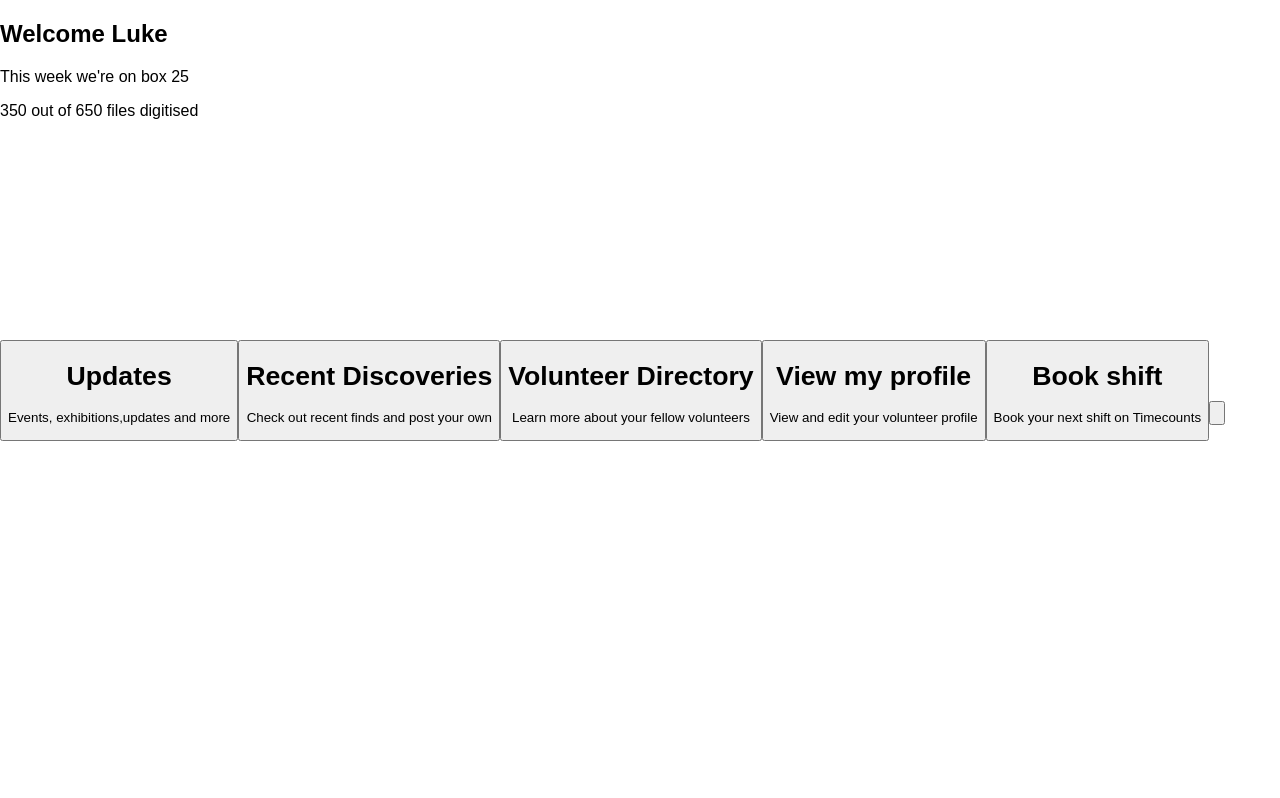
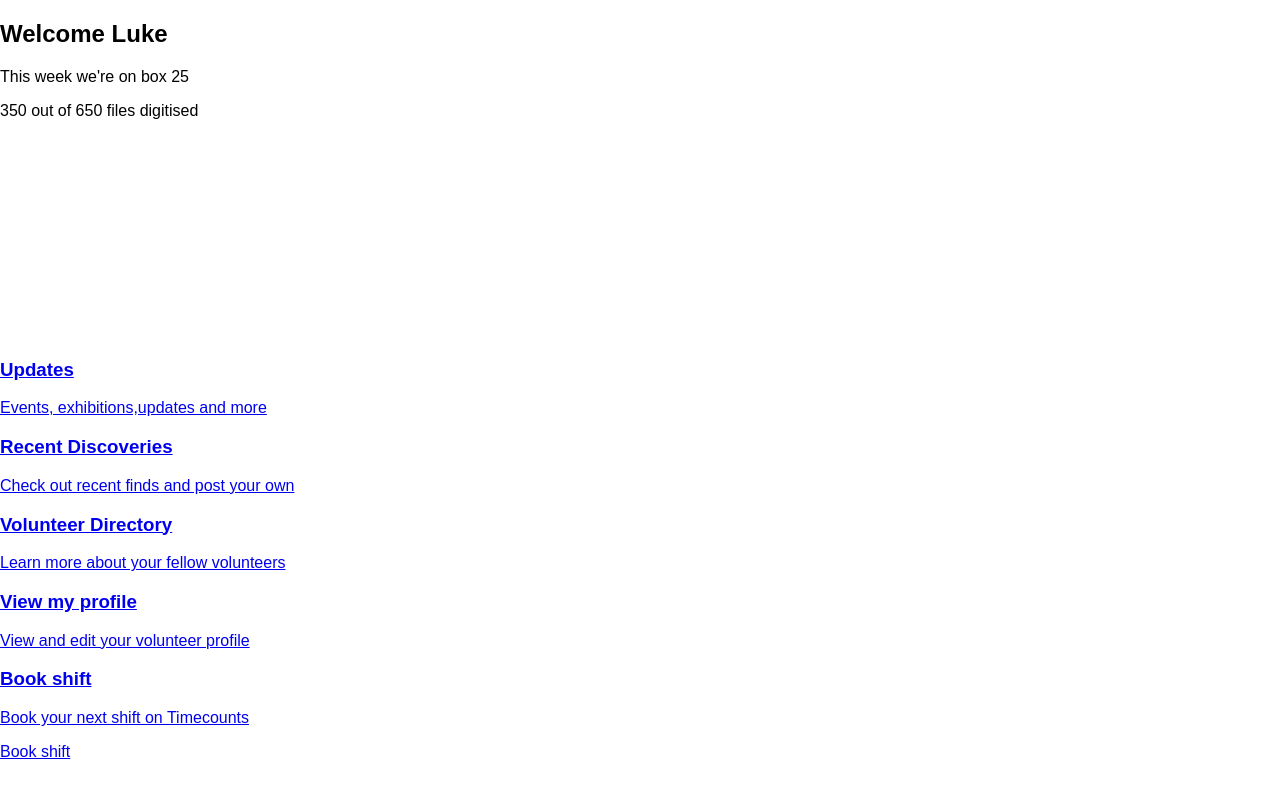
Before and after one commit to fac-12/CourtauldInstitute, a React (Create React App) app in the folder client/: page / in a window 1280 px wide. Built offline with nearby package versions, Linux system fonts and the light colour scheme.

Commit message:
Dashboard nav menu to correct route

```diff
--- a/client/src/components/dashboard/NavButton.js
+++ b/client/src/components/dashboard/NavButton.js
@@ -1,20 +1,21 @@
 import React, { Component } from "react";
+import { Link } from "react-router-dom";
 
 class NavButton extends Component {
-  constructor(props) {
-    super(props);
-    this.handleClick = this.handleClick.bind(this);
-  }
-  handleClick(e) {
-    console.log(this.props.route);
-  }
   render() {
-    console.log("navbtn");
+    if (this.props.route !== "/bookShift") {
+      return (
+        <Link to={this.props.route}>
+          <h3>{this.props.title}</h3>
+          <p>{this.props.subtitle}</p>
+        </Link>
+      );
+    }
     return (
-      <button onClick={this.handleClick}>
-        <h1>{this.props.title}</h1>
-        <p>{this.props.subtitle}</p>
-      </button>
+      <a href="https://www.google.com">
+        <h3>{this.props.title}</h3>
+        <p>{this.props.subtitle}</p>Book shift
+      </a>
     );
   }
 }
--- a/client/src/components/dashboard/NavMenuContainer.js
+++ b/client/src/components/dashboard/NavMenuContainer.js
@@ -38,9 +38,9 @@ class NavMenuContainer extends Component {
             title={item.title}
             subtitle={item.subtitle}
             route={item.route}
+            key={item.route}
           />
         ))}
-        <NavButton />
       </div>
     );
   }
```
